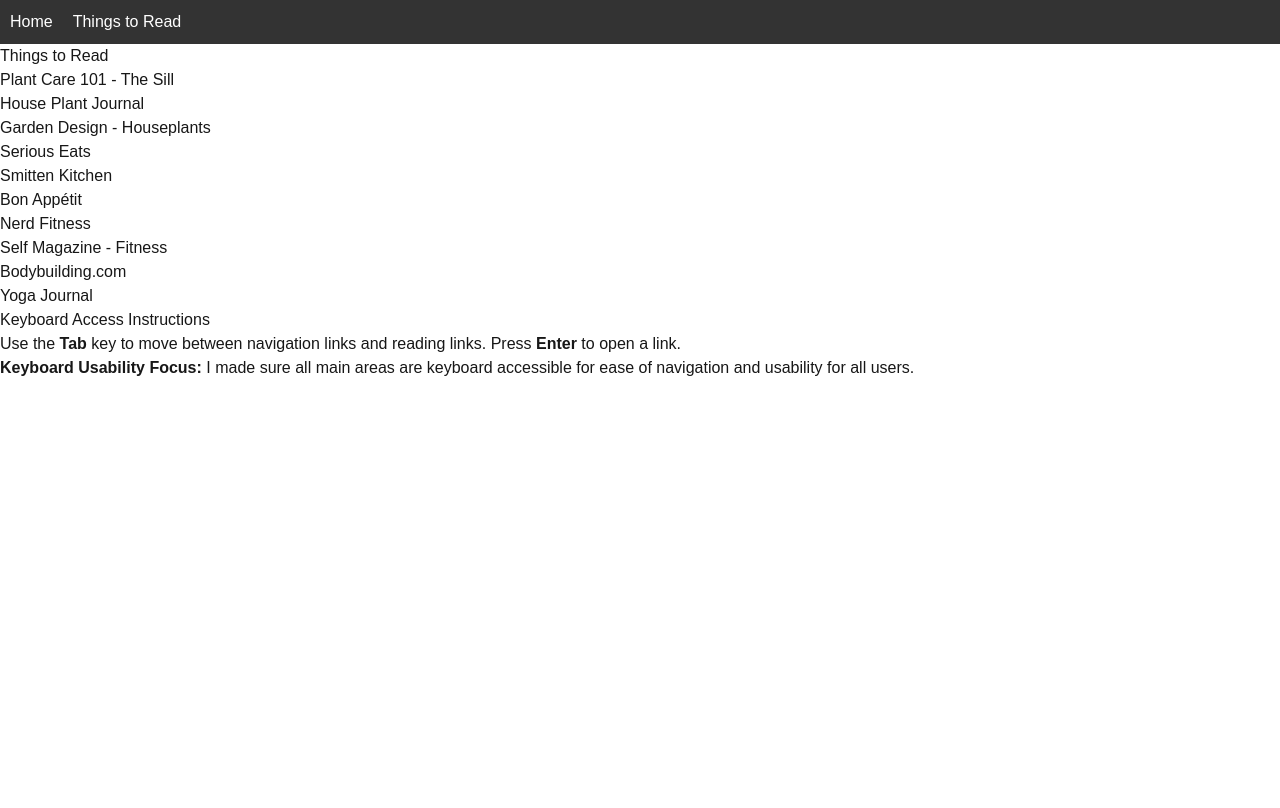
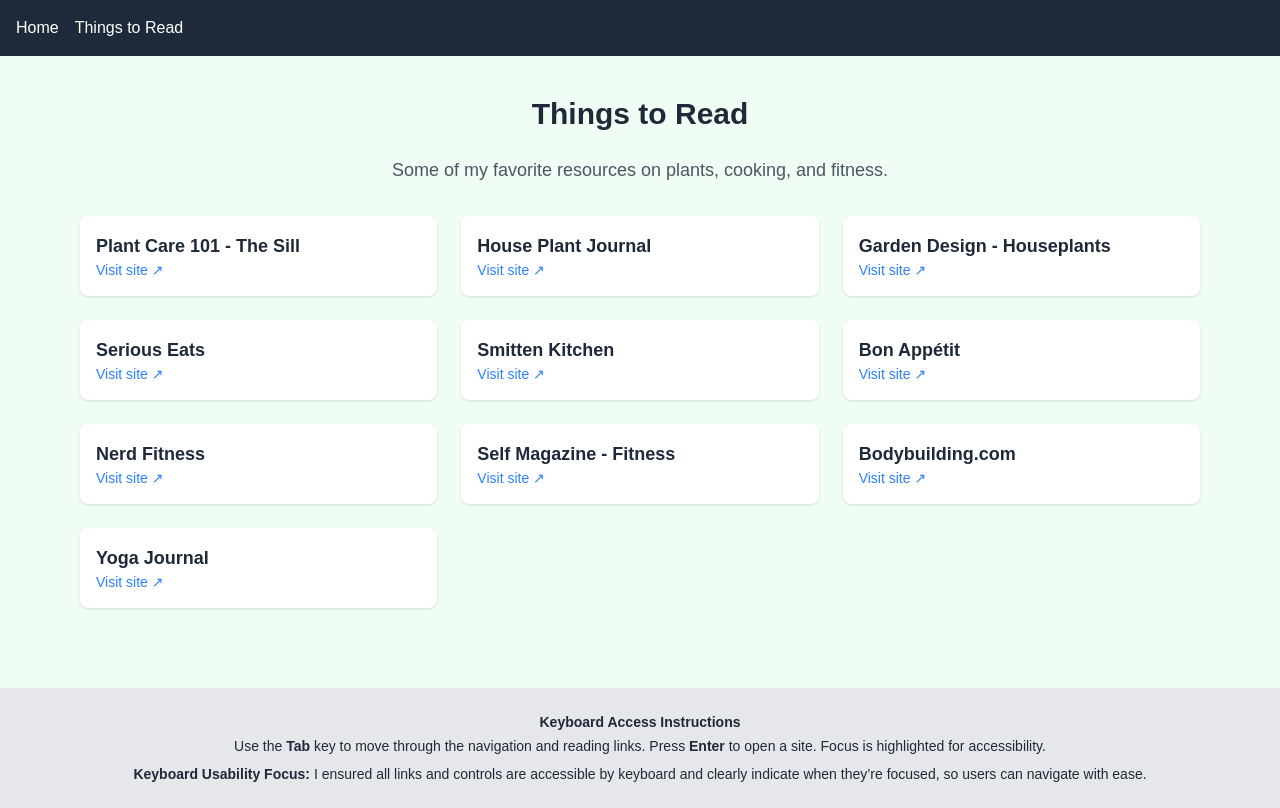
Before and after one commit to CamillaWL/css_480_landing_page, a Next.js app: page /things-to-read in a window 1280 px wide. Built offline with nearby package versions, Linux system fonts and the light colour scheme.

Commit message:
Update page.tsx

```diff
--- a/app/things-to-read/page.tsx
+++ b/app/things-to-read/page.tsx
@@ -3,33 +3,54 @@
 import Link from 'next/link';
 
 export default function ThingsToRead() {
+  const links = [
+    { title: 'Plant Care 101 - The Sill', url: 'https://www.thesill.com/blogs/care-miscellaneous/plant-care-101' },
+    { title: 'House Plant Journal', url: 'https://www.houseplantjournal.com/' },
+    { title: 'Garden Design - Houseplants', url: 'https://www.gardendesign.com/houseplants/' },
+    { title: 'Serious Eats', url: 'https://www.seriouseats.com/' },
+    { title: 'Smitten Kitchen', url: 'https://smittenkitchen.com/' },
+    { title: 'Bon Appétit', url: 'https://www.bonappetit.com/' },
+    { title: 'Nerd Fitness', url: 'https://www.nerdfitness.com/' },
+    { title: 'Self Magazine - Fitness', url: 'https://www.self.com/fitness' },
+    { title: 'Bodybuilding.com', url: 'https://www.bodybuilding.com/' },
+    { title: 'Yoga Journal', url: 'https://www.yogajournal.com/' },
+  ];
+
   return (
-    <div>
-      <nav style={{ backgroundColor: '#333', padding: '10px' }}>
-        <Link href="/" style={{ color: 'white', marginRight: '20px' }}>Home</Link>
-        <Link href="/things-to-read" style={{ color: 'white' }}>Things to Read</Link>
+    <div className="bg-green-50 text-gray-800 min-h-screen flex flex-col">
+      {/* Navigation */}
+      <nav className="bg-gray-800 p-4 flex space-x-4">
+        <Link href="/" className="text-white hover:underline focus:outline-yellow-400">Home</Link>
+        <Link href="/things-to-read" className="text-white hover:underline focus:outline-yellow-400">Things to Read</Link>
       </nav>
 
-      <main>
-        <h1>Things to Read</h1>
-        <ul>
-          <li><a href="https://www.thesill.com/blogs/care-miscellaneous/plant-care-101" target="_blank" tabIndex={0}>Plant Care 101 - The Sill</a></li>
-          <li><a href="https://www.houseplantjournal.com/" target="_blank" tabIndex={0}>House Plant Journal</a></li>
-          <li><a href="https://www.gardendesign.com/houseplants/" target="_blank" tabIndex={0}>Garden Design - Houseplants</a></li>
-          <li><a href="https://www.seriouseats.com/" target="_blank" tabIndex={0}>Serious Eats</a></li>
-          <li><a href="https://smittenkitchen.com/" target="_blank" tabIndex={0}>Smitten Kitchen</a></li>
-          <li><a href="https://www.bonappetit.com/" target="_blank" tabIndex={0}>Bon Appétit</a></li>
-          <li><a href="https://www.nerdfitness.com/" target="_blank" tabIndex={0}>Nerd Fitness</a></li>
-          <li><a href="https://www.self.com/fitness" target="_blank" tabIndex={0}>Self Magazine - Fitness</a></li>
-          <li><a href="https://www.bodybuilding.com/" target="_blank" tabIndex={0}>Bodybuilding.com</a></li>
-          <li><a href="https://www.yogajournal.com/" target="_blank" tabIndex={0}>Yoga Journal</a></li>
-        </ul>
+      {/* Main content */}
+      <main className="flex-grow px-4 py-10 sm:px-20">
+        <h1 className="text-3xl font-bold mb-6 text-center">Things to Read</h1>
+        <p className="text-center mb-8 text-lg text-gray-600">Some of my favorite resources on plants, cooking, and fitness.</p>
+
+        <div className="grid gap-6 sm:grid-cols-2 lg:grid-cols-3">
+          {links.map((link, index) => (
+            <a
+              key={index}
+              href={link.url}
+              target="_blank"
+              rel="noopener noreferrer"
+              tabIndex={0}
+              className="block p-4 bg-white rounded-lg shadow hover:shadow-md transition duration-150 focus:outline-yellow-400 focus:ring-2 focus:ring-yellow-400"
+            >
+              <h2 className="text-lg font-semibold">{link.title}</h2>
+              <p className="text-sm text-blue-500">Visit site ↗</p>
+            </a>
+          ))}
+        </div>
       </main>
 
-      <footer>
-        <h2>Keyboard Access Instructions</h2>
-        <p>Use the <strong>Tab</strong> key to move between navigation links and reading links. Press <strong>Enter</strong> to open a link.</p>
-        <p><strong>Keyboard Usability Focus:</strong> I made sure all main areas are keyboard accessible for ease of navigation and usability for all users.</p>
+      {/* Footer */}
+      <footer className="bg-gray-200 p-6 text-center text-sm mt-10">
+        <h2 className="font-bold mb-1">Keyboard Access Instructions</h2>
+        <p>Use the <strong>Tab</strong> key to move through the navigation and reading links. Press <strong>Enter</strong> to open a site. Focus is highlighted for accessibility.</p>
+        <p className="mt-2"><strong>Keyboard Usability Focus:</strong> I ensured all links and controls are accessible by keyboard and clearly indicate when they’re focused, so users can navigate with ease.</p>
       </footer>
     </div>
   );
```
